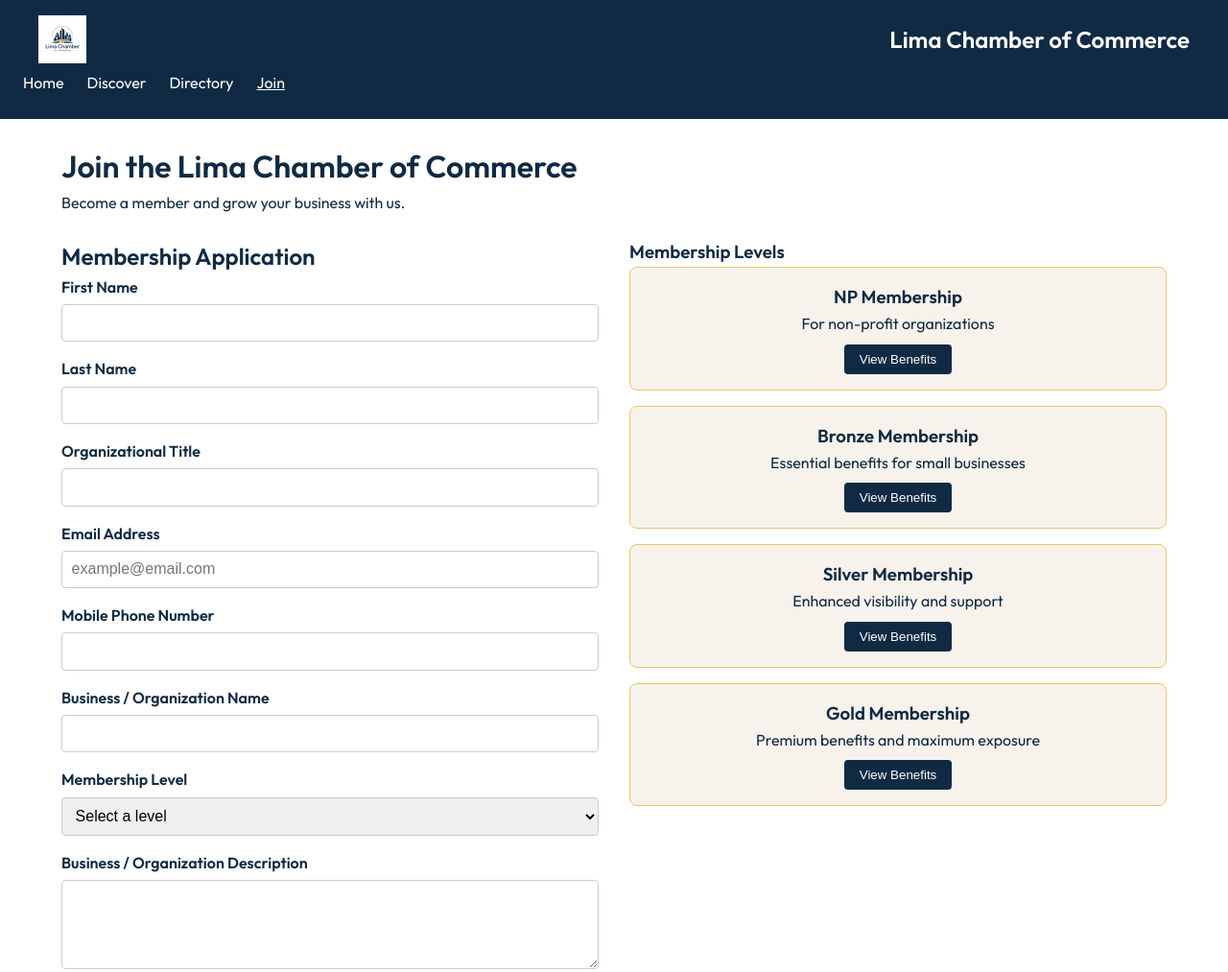
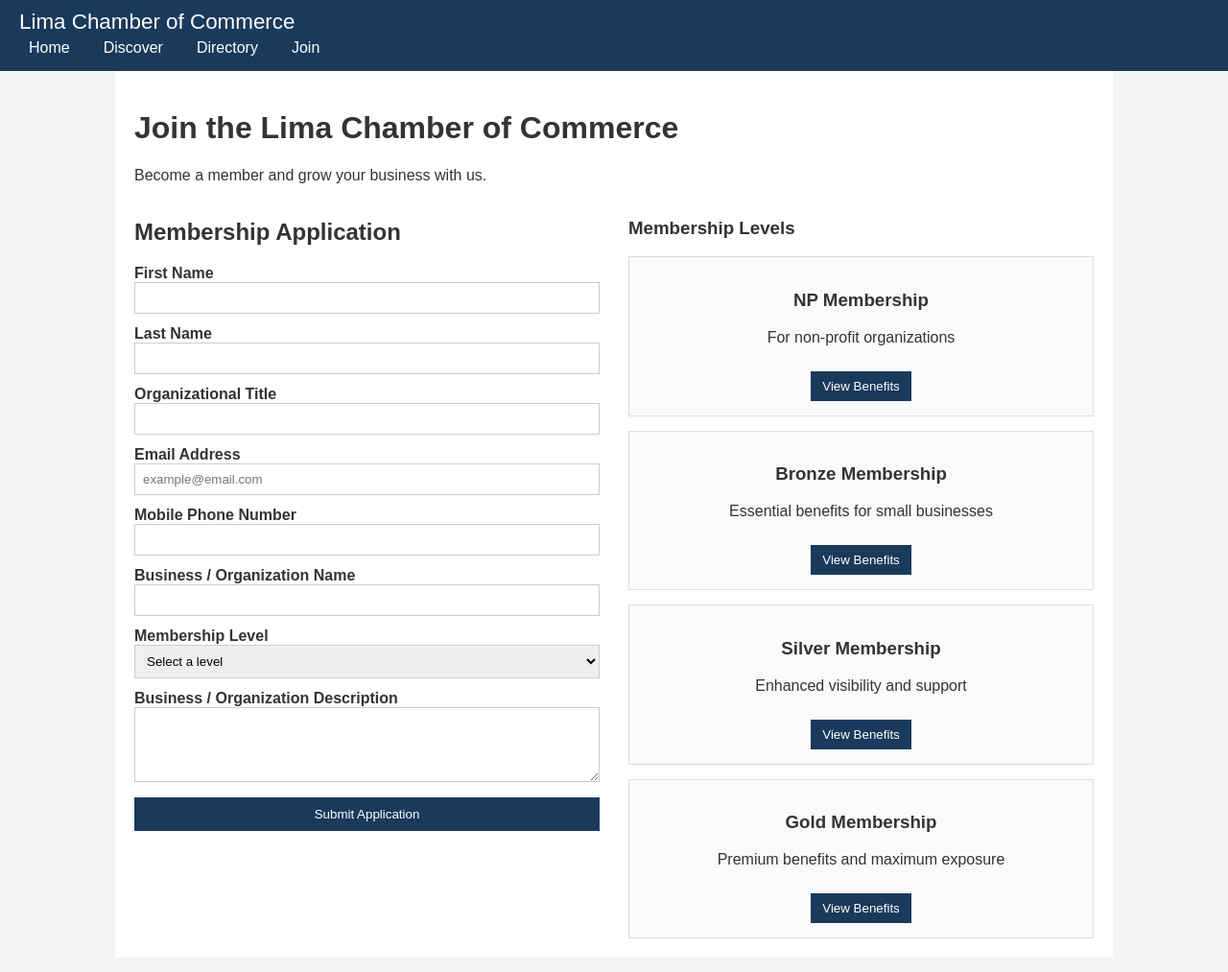
Before and after one commit to SintaraAMV/wdd231, a plain HTML site: page chamber/join.html in a window 1280 px wide. Shown: the top 1013 px of the page at 96% size. Drawn offline with Linux system fonts and the light colour scheme.

Commit message:
W04  nice work :D

```diff
--- a/chamber/join.html
+++ b/chamber/join.html
@@ -21,7 +21,6 @@
 <body>
   <header>
     <div class="header-container">
-      <img src="images/logo.webp" alt="Lima Chamber of Commerce Logo" class="logo" width="50" height="50">
       <p class="site-name">Lima Chamber of Commerce</p>
       <button id="menu-button" aria-label="Open navigation menu">☰</button>
     </div>
--- a/chamber/styles/base.css
+++ b/chamber/styles/base.css
@@ -1,98 +1,85 @@
-/* base.css */
-* {
-  box-sizing: border-box;
+/* base.css - Simplified for course level */
+body {
+  font-family: Arial, sans-serif;
   margin: 0;
   padding: 0;
-}
-
-body {
-  font-family: 'Outfit', system-ui, sans-serif;
-  line-height: 1.6;
-  color: #102a43;
-  background: #fff;
+  background: #f4f4f4;
+  color: #333;
 }
 
 header {
-  background: #102a43;
+  background: #1a3a5c;
   color: white;
-  padding: 1rem;
+  padding: 10px 20px;
 }
 
 .header-container {
   display: flex;
   justify-content: space-between;
   align-items: center;
-  max-width: 1200px;
-  margin: 0 auto;
 }
 
 .logo {
-  height: 50px;
-  width: auto;
+  height: 40px;
 }
 
 .site-name {
-  font-size: 1.5rem;
-  font-weight: 600;
+  font-size: 1.4rem;
   margin: 0;
 }
 
 #menu-button {
-  background: none;
+  background: #1a3a5c;
+  color: white;
   border: 1px solid white;
-  color: white;
-  font-size: 1.5rem;
-  padding: 0.3rem 0.6rem;
+  padding: 5px 10px;
+  font-size: 1.2rem;
   cursor: pointer;
-  display: block;
 }
 
 nav ul {
   list-style: none;
+  padding: 0;
+  margin: 10px 0 0 0;
   display: none;
-  flex-direction: column;
-  gap: 0.5rem;
-  margin-top: 1rem;
 }
 
 nav.show ul {
-  display: flex;
+  display: block;
 }
 
 nav a {
   color: white;
   text-decoration: none;
-  padding: 0.5rem;
   display: block;
-}
-
-nav a.active,
-nav a:hover {
-  text-decoration: underline;
+  padding: 8px 0;
 }
 
 main {
-  max-width: 1200px;
+  padding: 20px;
+  max-width: 1000px;
   margin: 0 auto;
-  padding: 1.5rem;
+  background: white;
 }
 
 footer {
-  background: #102a43;
+  background: #1a3a5c;
   color: white;
   text-align: center;
-  padding: 1rem;
-  margin-top: 2rem;
+  padding: 15px;
+  margin-top: 20px;
 }
 
 @media (min-width: 700px) {
   #menu-button {
     display: none;
   }
-
   nav ul {
     display: flex;
-    flex-direction: row;
-    margin-top: 0;
+    gap: 15px;
+    margin: 0;
+  }
+  nav a {
+    padding: 5px 10px;
   }
 }
--- a/chamber/styles/join.css
+++ b/chamber/styles/join.css
@@ -1,101 +1,78 @@
-/* join.css */
+/* join.css - Simplified */
 .join-container {
-  display: grid;
-  gap: 2rem;
-  margin: 1.5rem 0;
+  display: block;
 }
 
 @media (min-width: 700px) {
   .join-container {
+    display: grid;
     grid-template-columns: 1fr 1fr;
-    align-items: start;
+    gap: 30px;
   }
 }
 
 form {
   display: grid;
-  gap: 1rem;
+  gap: 12px;
 }
 
 label {
-  display: grid;
-  gap: 0.3rem;
-  font-weight: 600;
+  font-weight: bold;
 }
 
-input, select, textarea, button[type="submit"] {
-  padding: 0.6rem;
+input, select, textarea {
+  width: 100%;
+  padding: 8px;
   border: 1px solid #ccc;
-  border-radius: 4px;
-  font-size: 1rem;
+  box-sizing: border-box;
 }
 
 button[type="submit"] {
-  background: #102a43;
+  background: #1a3a5c;
   color: white;
+  padding: 10px;
+  border: none;
   cursor: pointer;
-  border: none;
 }
 
 .cards {
   display: grid;
-  gap: 1rem;
+  gap: 15px;
 }
 
 .card {
-  background: #f7f3ec;
-  border: 1px solid #e9c46a;
-  border-radius: 8px;
-  padding: 1rem;
+  border: 1px solid #ddd;
+  padding: 15px;
+  background: #fafafa;
   text-align: center;
-  animation: fadeInUp 0.8s ease-out forwards;
-  opacity: 0;
+  animation: fadeIn 0.6s ease-in;
 }
 
-.card:nth-child(1) { animation-delay: 0.1s; }
-.card:nth-child(2) { animation-delay: 0.3s; }
-.card:nth-child(3) { animation-delay: 0.5s; }
-.card:nth-child(4) { animation-delay: 0.7s; }
-
-@keyframes fadeInUp {
-  from {
-    opacity: 0;
-    transform: translateY(20px);
-  }
-  to {
-    opacity: 1;
-    transform: translateY(0);
-  }
+@keyframes fadeIn {
+  from { opacity: 0; }
+  to { opacity: 1; }
 }
 
 .card button {
-  margin-top: 0.5rem;
-  background: #102a43;
+  background: #1a3a5c;
   color: white;
   border: none;
-  padding: 0.5rem 1rem;
-  border-radius: 4px;
+  padding: 8px 12px;
   cursor: pointer;
+  margin-top: 10px;
 }
 
 dialog {
-  border: none;
-  border-radius: 8px;
-  padding: 1.5rem;
-  max-width: 400px;
-  box-shadow: 0 4px 20px rgba(0,0,0,0.3);
-}
-
-dialog::backdrop {
-  background: rgba(0, 0, 0, 0.5);
+  border: 1px solid #ccc;
+  padding: 20px;
+  max-width: 350px;
 }
 
 .close-modal {
-  margin-top: 1rem;
-  background: #102a43;
+  background: #1a3a5c;
   color: white;
   border: none;
-  padding: 0.5rem 1rem;
-  border-radius: 4px;
+  padding: 8px 12px;
+  margin-top: 10px;
   cursor: pointer;
 }
```
Also changed, not shown: chamber/thankyou.html (+1 -2 lines).
